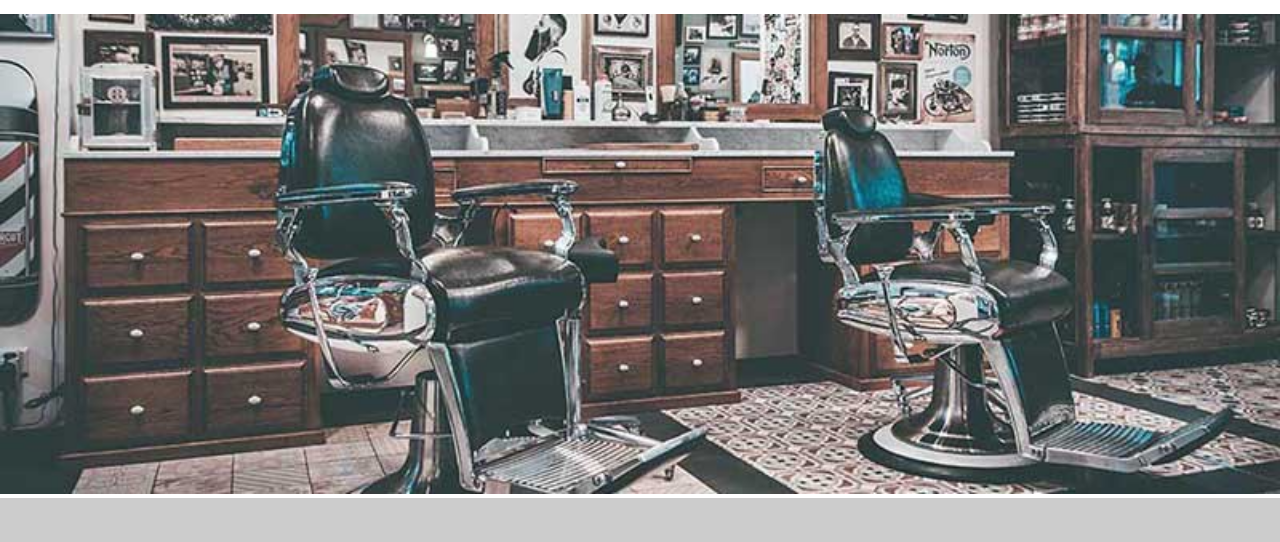
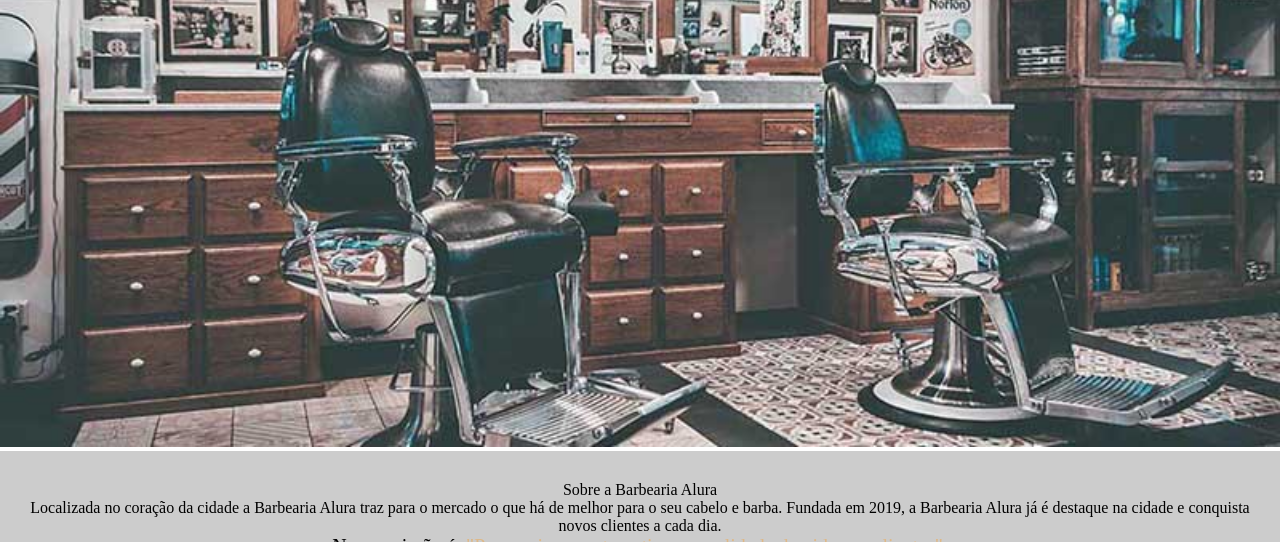
Before and after one commit to leandroVeloso/HTML5_Alura, a plain HTML site: page Index.html in a window 1280 px wide. Shown: the part 287-829 px from the top of the page. Drawn offline with Linux system fonts and the light colour scheme.

Commit message:
Ajustes CSS

```diff
--- a/Index.html
+++ b/Index.html
@@ -4,7 +4,7 @@
     <meta charset='utf-8'>
     <!-- <meta http-equiv='X-UA-Compatible' content='IE=edge'> -->
     <!-- <meta name='viewport' content='width=device-width, initial-scale=1'> -->
-    <!-- <link rel='stylesheet' type='text/css' media='screen' href='reset.css'> -->
+    <link rel='stylesheet' type='text/css' media='screen' href='reset.css'>
     <link rel='stylesheet' type='text/css' media='screen' href='main.css' >
     <link rel='stylesheet' type='text/css' media='screen' href='style.css'>
     <!-- <script src='main.js'></script> -->
```
Also changed, not shown: Produtos.html (+5 -5 lines).
